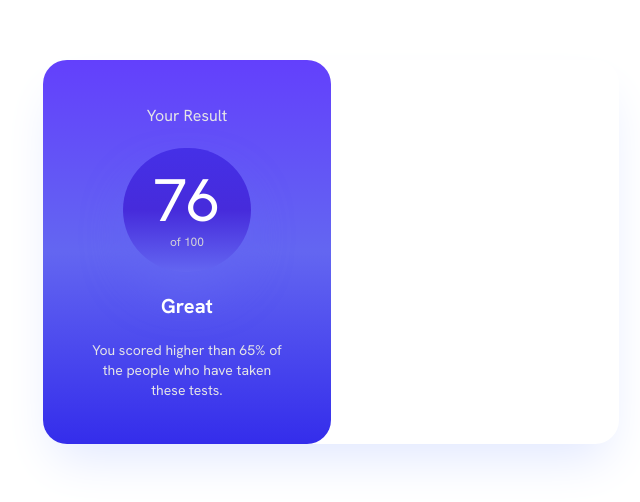
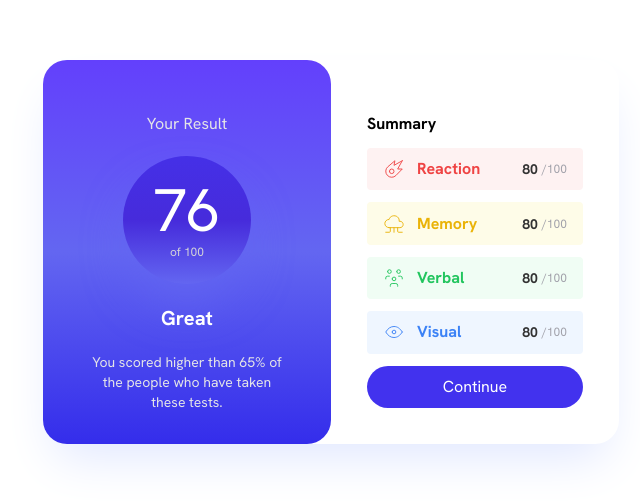
Before and after one commit to HenriqueaBarbosa/summary-component, a Next.js app: page / in a window 1280 px wide. Shown: the part 148-650 px from the top of the page, without its empty margins (309-949 px from the left). Built offline with nearby package versions, Linux system fonts and the light colour scheme.

Commit message:
feat: card summary

```diff
--- a/package.json
+++ b/package.json
@@ -9,6 +9,7 @@
     "lint": "next lint"
   },
   "dependencies": {
+    "@tabler/icons-react": "^2.18.0",
     "@types/node": "20.1.4",
     "@types/react": "18.2.6",
     "@types/react-dom": "18.2.4",
--- a/src/components/elements/Button.tsx
+++ b/src/components/elements/Button.tsx
@@ -1,12 +1,15 @@
-export default function Button() {
+interface Props {
+    content: string;
+}
+export default function Button({ content }: Props) {
     return (
         <div className={`
-            flex flex-col
+            flex flex-col p-2 hover:text-zinc-300 hover:bg-slate-700
             items-center justify-center
-            w-full h-10 rounded-3xl
-            bg-gradient-to-t from-[#4232EE] via-[#4A37F2] to-[#5239F5]
+            w-full h-16 rounded-3xl text-[#FFF]
+            bg-[#4232EE]
         `}>
-
+            {content}
         </div>
     )
 }
--- a/src/components/elements/Card.tsx
+++ b/src/components/elements/Card.tsx
@@ -6,12 +6,12 @@ export default function Card(props: Props) {
   return (
     <div
       className={`
-            flex flex-col gap-5 p-11
+            flex flex-col
             items-center justify-center
             ${
               props.summary
-                ? "w-72 h-96 rounded-r-3xl"
-                : "w-72 h-96 rounded-3xl bg-gradient-to-t from-[#342DEB] via-indigo-500 to-[#6340FC]"
+                ? "w-72 h-96 rounded-r-3xl gap-3 p-9"
+                : "w-72 h-96 gap-5 pl-11 pr-11 pt-11 pb-6 rounded-3xl bg-gradient-to-t from-[#342DEB] via-indigo-500 to-[#6340FC]"
             }
         `}
     >
--- a/src/components/elements/Rating.tsx
+++ b/src/components/elements/Rating.tsx
@@ -1,16 +1,23 @@
 interface Props {
-    children: React.ReactNode;
+  children: React.ReactNode;
+  reaction?: boolean;
+  memory?: boolean;
+  verbal?: boolean;
+  visual?: boolean;
 }
 
 export default function Rating(props: Props) {
-    return (
-        <div className={`
-            flex flex-col
-            items-center justify-center
-            w-full h-10 rounded
-            bg-gradient-to-t from-[#4232EE] via-[#4A37F2] to-[#5239F5]
-        `}>
-            {props.children}
-        </div>
-    )
+  return (
+    <div
+      className={`
+        ${props.reaction ? "bg-red-50" : ""}
+        ${props.memory ? "bg-yellow-50" : ""}
+        ${props.verbal ? "bg-green-50" : ""}
+        ${props.visual ? "bg-blue-50" : ""}
+        w-full h-16 rounded flex items-center p-2
+        `}
+    >
+      {props.children}
+    </div>
+  );
 }
--- a/src/components/home/CardSummary.tsx
+++ b/src/components/home/CardSummary.tsx
@@ -1,4 +1,7 @@
+import { IconCloudComputing, IconEye, IconMeteor, IconUsersGroup } from "@tabler/icons-react";
+import Button from "../elements/Button";
 import Card from "../elements/Card";
+import Rating from "../elements/Rating";
 
 export default function CardSummary() {
     return (
@@ -7,6 +10,36 @@ export default function CardSummary() {
       `}>
         <Card summary>
 
+            <div className="flex w-full font-semibold mt-4">
+                <h3>Summary</h3>
+            </div>
+
+            <Rating reaction>
+                <div className="ml-2 mr-1 text-red-500"><IconMeteor stroke={1} size={22}/></div>
+                <div className="ml-2 font-semibold text-red-500">Reaction</div>
+                <div className="flex w-full justify-end mr-1 text-[#333] font-semibold text-sm">80</div>
+                <div className="text-zinc-400 mr-2 text-xs">/100</div>
+            </Rating>
+            <Rating memory>
+                <div className="ml-2 mr-1 text-yellow-500"><IconCloudComputing stroke={1} size={22} /></div>
+                <div className="ml-2 font-semibold text-yellow-500">Memory</div>
+                <div className="flex w-full justify-end mr-1 text-[#333] font-semibold text-sm">80</div>
+                <div className="text-zinc-400 mr-2 text-xs">/100</div>
+            </Rating>
+            <Rating verbal>
+                <div className="ml-2 mr-1 text-green-500"><IconUsersGroup stroke={1} size={22} /></div>
+                <div className="ml-2 font-semibold text-green-500">Verbal</div>
+                <div className="flex w-full justify-end mr-1 text-[#333] font-semibold text-sm">80</div>
+                <div className="text-zinc-400 mr-2 text-xs">/100</div>
+            </Rating>
+            <Rating visual>
+                <div className="ml-2 mr-1 text-blue-500"><IconEye stroke={1} size={22} /></div>
+                <div className="ml-2 font-semibold text-blue-500">Visual</div>
+                <div className="flex w-full justify-end mr-1 text-[#333] font-semibold text-sm">80</div>
+                <div className="text-zinc-400 mr-2 text-xs">/100</div>
+            </Rating>
+
+            <Button content="Continue" />
         </Card>
       </div>
     )
```
Also changed, not shown: 1 other file (tests, documents, lock files or other folders).
